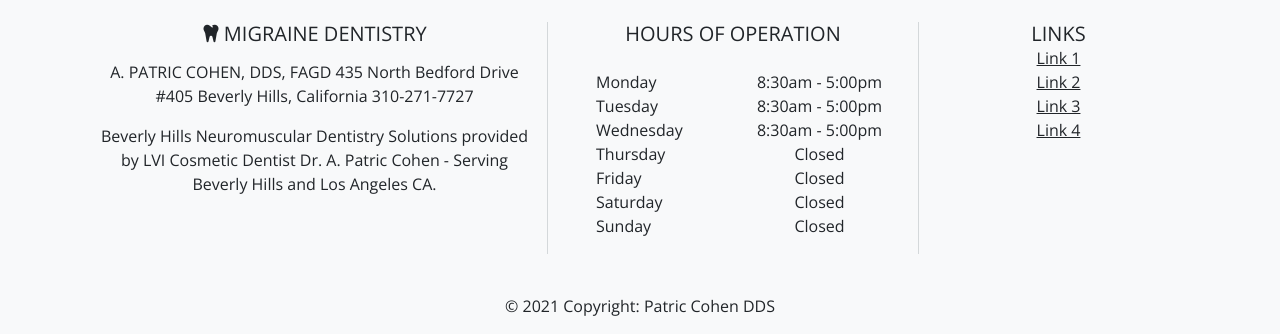
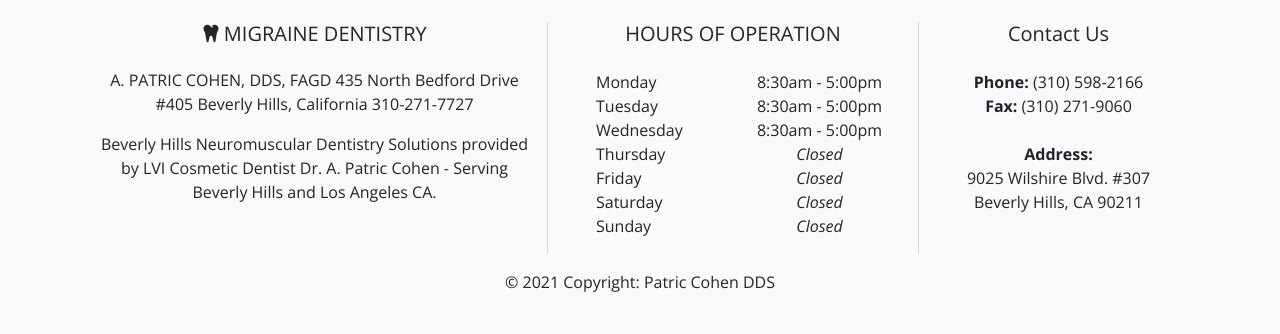
Before and after one commit to IsKevinHome/Migraine-Dentistry, a plain HTML site: page index.html in a window 1280 px wide. Shown: the part 654-988 px from the top of the page. Drawn offline with nearby package versions, Linux system fonts and the light colour scheme.

Commit message:
footer update

```diff
--- a/index.html
+++ b/index.html
@@ -124,7 +124,7 @@
 				<div class="row">
 				<!--Grid column-->
 				<div class="col-lg-5 col-md-12 mb-4 mb-md-0">
-					<h5 class="text-uppercase"><i class="fas fa-tooth pe-1 pb-2"></i>Migraine Dentistry</h5>
+					<h5 class="text-uppercase"><i class="fas fa-tooth pe-1 pb-3"></i>Migraine Dentistry</h5>
 
 					<p>
 						A. PATRIC COHEN, DDS, FAGD
@@ -137,7 +137,7 @@
 						</p>
 				</div>
 
-				<!-- Hours of Operation -->
+				<!-- HOURS OF OPERATION -->
 				<div class="col-lg-4 col-md-6 col-sm-6 col-xs-6 mb-4 mb-md-0 foot-border-mid">
 					<h5 class="text-uppercase col-12 text-center pb-3">Hours of Operation</h5>
 					<div class="row">
@@ -175,16 +175,16 @@
 								<li>
 									8:30am - 5:00pm
 								</li>
-								<li>
+								<li class="fst-italic">
 									Closed
 								</li>
-								<li>
+								<li class="fst-italic">
 									Closed
 								</li>
-								<li>
+								<li class="fst-italic">
 									Closed
 								</li>
-								<li>
+								<li class="fst-italic">
 									Closed
 								</li>
 								</ul>
@@ -196,17 +196,31 @@
 					</ul>
 				</div>
 
+				<!-- CONTACT US -->
+				<div class="col">
+					<div class="row">
+						<div class="col">
+							<h5 class="pb-3">Contact Us</h5>
+							<ul class="list-unstyled">
+								<li> <span class="fw-bold text-dark">Phone: </span>(310) 598-2166</li>
+								<li><span class="fw-bold text-dark">Fax: </span>(310) 271-9060</li>
+								<li class="text-center fw-bold pt-4">Address:</li>
+								<li>9025 Wilshire Blvd. #307</li>
+								<li>Beverly Hills, CA 90211</li>
+							</ul>
 
+					</div>
+				</div>
 				<!--Grid column-->
-				<div class="col-lg-3 col-md-6 col-sm-6 col-xs-6 mb-4 mb-md-0">
-					<h5 class="text-uppercase mb-0">Links</h5>
+				<!-- <div class="col-lg-3 col-md-6 col-sm-6 col-xs-6 mb-4 mb-md-0">
+					<h5 class="text-uppercase mb-0">LINKS</h5>
 
 					<ul class="list-unstyled">
 					<li>
-						<a href="#!" class="text-dark">Link 1</a>
+						<a href="#!" class="text-dark">About Dr. Cohen 1</a>
 					</li>
 					<li>
-						<a href="#!" class="text-dark">Link 2</a>
+						<a href="#!" class="text-dark">Cosmetic Dentistry</a>
 					</li>
 					<li>
 						<a href="#!" class="text-dark">Link 3</a>
@@ -216,7 +230,7 @@
 					</li>
 					</ul>
 				</div>
-				</div>
+				</div> -->
 			</div>
 
 			<!-- Copyright -->
```
